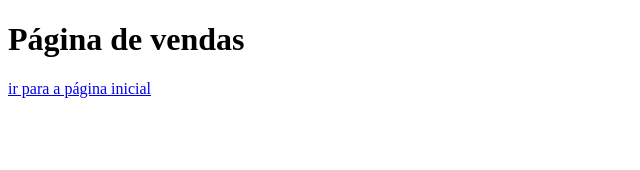
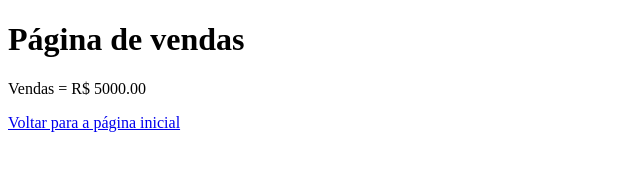
Before and after one commit to wardogidg/aulagithub, a plain HTML site: page vendas.html in a window 1280 px wide. Shown: the whole page, without its empty margins (0-640 px from the left). Drawn offline with Linux system fonts and the light colour scheme.

Commit message:
Acresecentado valor das vendas

```diff
--- a/vendas.html
+++ b/vendas.html
@@ -8,6 +8,8 @@
 </head>
 <body>
     <h1>Página de vendas</h1>
-    <a href="index.html">ir para a página inicial</a>
+    <p>Vendas = R$ 5000.00</p>
+
+    <a href="index.html">Voltar para a página inicial</a>
 </body>
 </html>
```
Also changed, not shown: index.html (+1 -1 lines).
